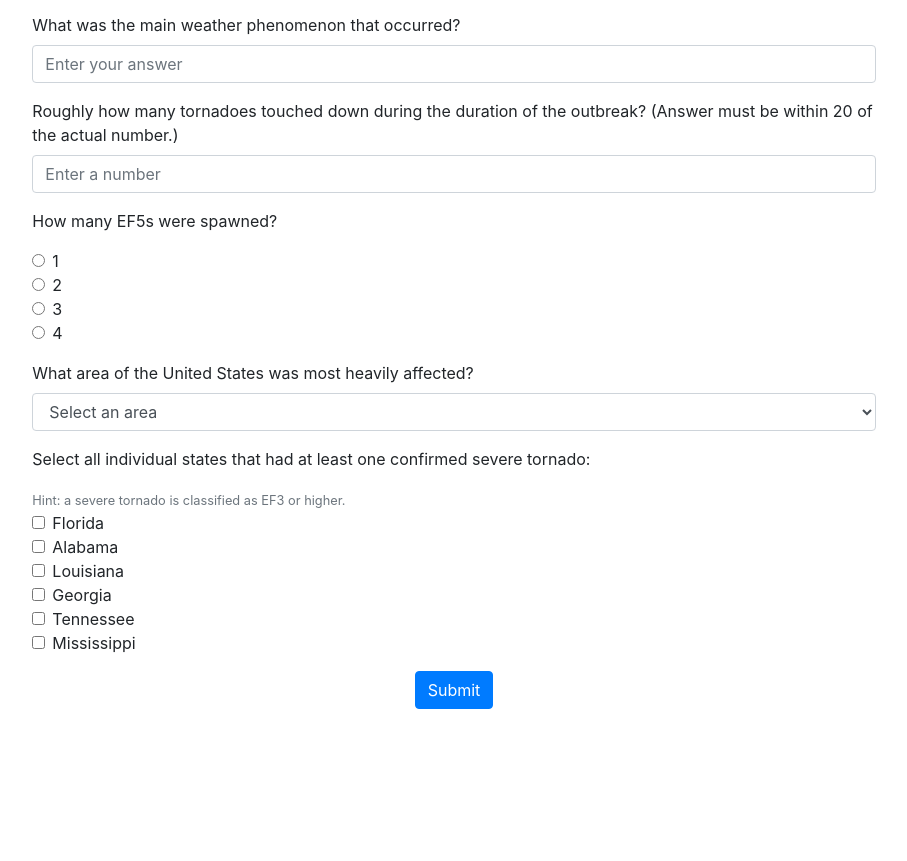
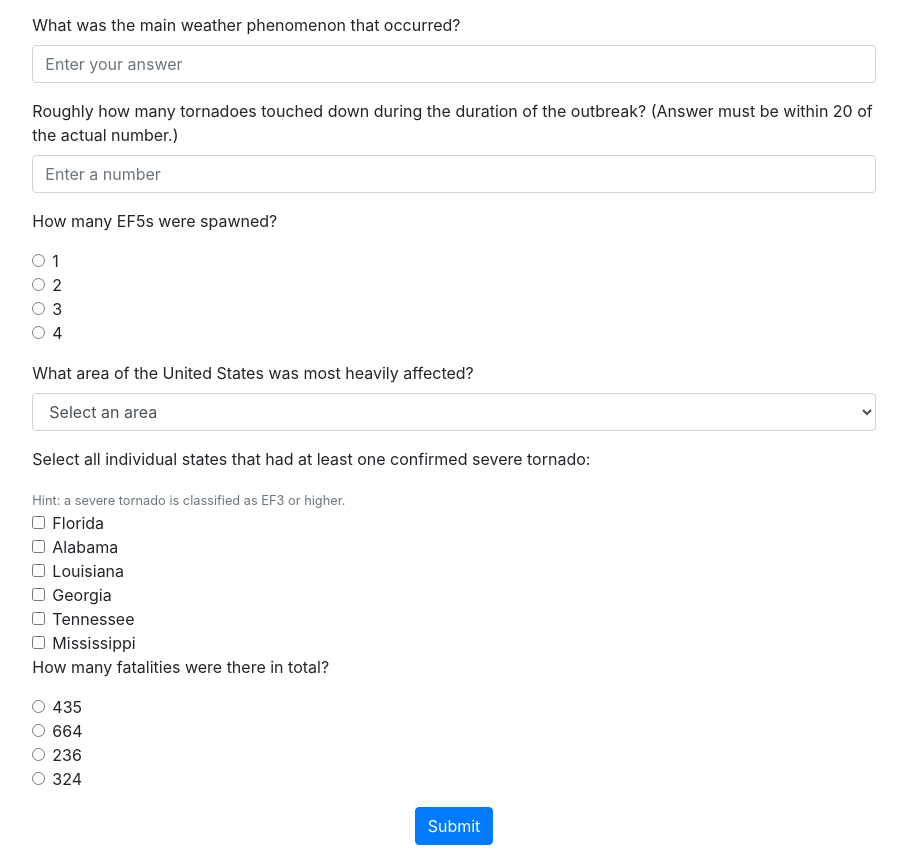
Before and after one commit to men-biller/bootstrap-forms, a plain HTML site: page index.html in a window 1280 px wide. Shown: the part 179-1040 px from the top of the page, without its empty margins (186-1093 px from the left). Before the commit the page ends 904 px from the top, so only its background shows below. Drawn offline with nearby package versions, Linux system fonts and the light colour scheme.

Commit message:
Update index.html

```diff
--- a/index.html
+++ b/index.html
@@ -104,6 +104,24 @@
                                 value="Mississippi">
                             <label class="form-check-label" for="state6">Mississippi</label>
                         </div>
+                        <div class="form-group">
+                            <p>How many fatalities were there in total?</p>
+                            <div class="form-check">
+                                <input type="radio" class="form-check-input" id="option1" name="question6" value="1">
+                                <label class="form-check-label" for="option1">435</label>
+                            </div>
+                            <div class="form-check">
+                                <input type="radio" class="form-check-input" id="option2" name="question6" value="2">
+                                <label class="form-check-label" for="option2">664</label>
+                            </div>
+                            <div class="form-check">
+                                <input type="radio" class="form-check-input" id="option3" name="question6" value="3">
+                                <label class="form-check-label" for="option3">236</label>
+                            </div>
+                            <div class="form-check">
+                                <input type="radio" class="form-check-input" id="option4" name="question6" value="4">
+                                <label class="form-check-label" for="option4">324</label>
+                            </div>
                     </div>
 
                     <!-- Submit Button -->
```
